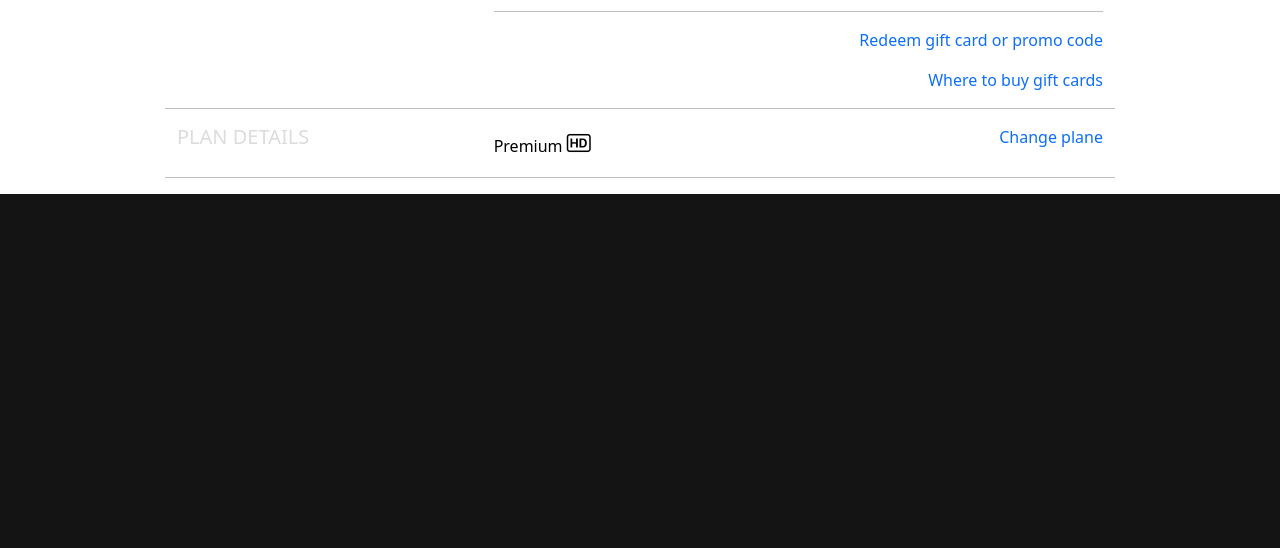
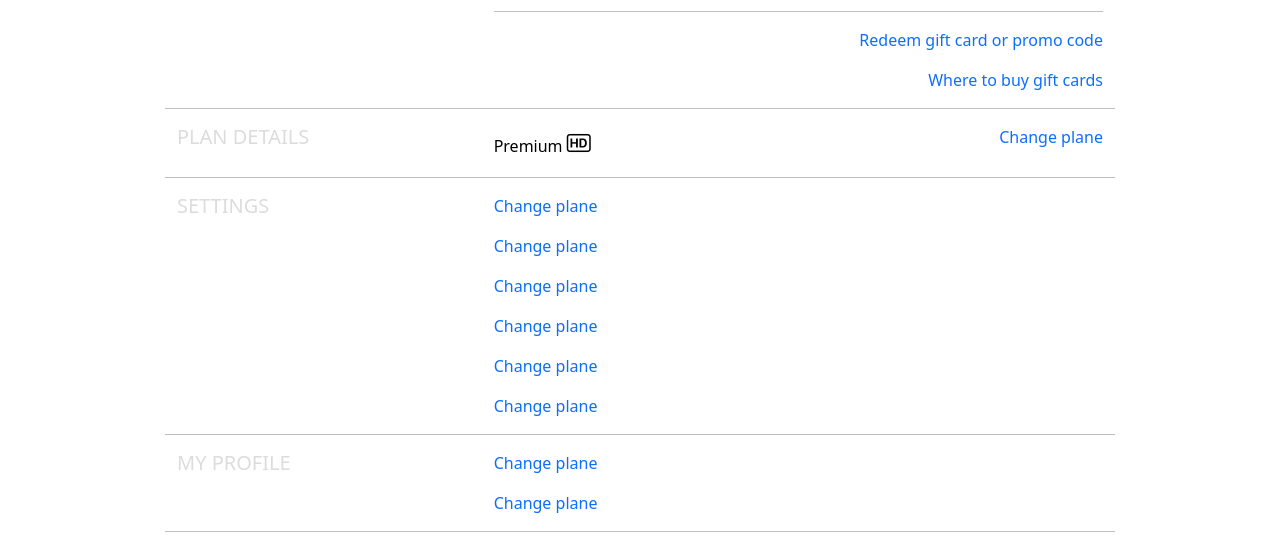
Before and after one commit to Giuseppe-Gambino/20-09-day-29, a plain HTML site: page settings.html in a window 1280 px wide. Shown: the part 398-946 px from the top of the page. Before the commit the page ends 800 px from the top, so only its background shows below. Drawn offline with nearby package versions, Linux system fonts and the light colour scheme.

Commit message:
update 1.1

```diff
--- a/settings.html
+++ b/settings.html
@@ -125,7 +125,6 @@
               </div>
               <!-- row -->
               <div class="row">
-                <!-- img profilo -->
                 <!-- col 1-1 -->
                 <div class="col col-4">
                   <h5 style="color: gainsboro">PLAN DETAILS</h5>
@@ -143,6 +142,44 @@
                 </div>
                 <hr />
               </div>
+              <!-- row -->
+              <div class="row">
+                <!-- col 1-1 -->
+                <div class="col col-4">
+                  <h5 style="color: gainsboro">SETTINGS</h5>
+                </div>
+
+                <!-- col 1-2 -->
+                <!-- user name -->
+                <div class="col col-8">
+                  <div class="d-flex flex-column m-0">
+                    <p><a href="#" class="link-underline link-underline-opacity-0">Change plane</a></p>
+                    <p><a href="#" class="link-underline link-underline-opacity-0">Change plane</a></p>
+                    <p><a href="#" class="link-underline link-underline-opacity-0">Change plane</a></p>
+                    <p><a href="#" class="link-underline link-underline-opacity-0">Change plane</a></p>
+                    <p><a href="#" class="link-underline link-underline-opacity-0">Change plane</a></p>
+                    <p><a href="#" class="link-underline link-underline-opacity-0">Change plane</a></p>
+                  </div>
+                </div>
+                <hr />
+              </div>
+              <!-- row -->
+              <div class="row">
+                <!-- col 1-1 -->
+                <div class="col col-4">
+                  <h5 style="color: gainsboro">MY PROFILE</h5>
+                </div>
+
+                <!-- col 1-2 -->
+                <!-- user name -->
+                <div class="col col-8">
+                  <div class="d-flex flex-column m-0">
+                    <p><a href="#" class="link-underline link-underline-opacity-0">Change plane</a></p>
+                    <p><a href="#" class="link-underline link-underline-opacity-0">Change plane</a></p>
+                  </div>
+                </div>
+                <hr />
+              </div>
             </div>
           </div>
         </div>
```
